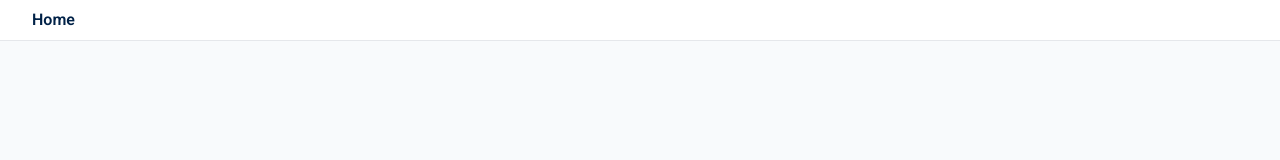
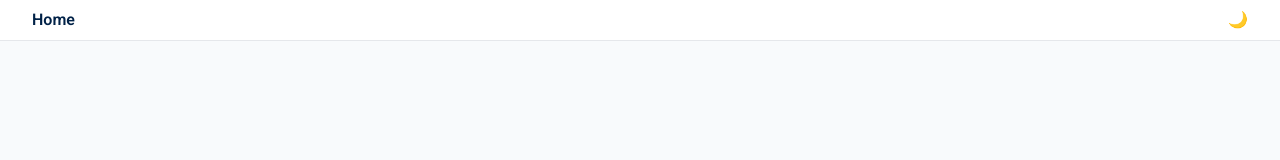
Before and after one commit to virendraxd/institute-website, a React (Vite) app in the folder client/: page /admin in a window 1280 px wide. Shown: the top 160 px of the page. Built offline with nearby package versions, Linux system fonts and the light colour scheme; a web font is replaced by a local one.

Commit message:
Added theme toggle for admin dashboard

```diff
--- a/client/src/App.css
+++ b/client/src/App.css
@@ -9,11 +9,11 @@
 
   --primary-light: hsl(212, 100%, 18%);
 
-  --bg-primary: #fff;
-  --bg-secondary: #f8fafc;
+  --bg-primary: hsl(0, 0%, 100%);
+  --bg-secondary: hsl(210, 40%, 98%);
 
-  --text-primary: #002147;
-  --text-on-dark: #ffffff;
+  --text-primary: hsl(212, 100%, 14%);
+  --text-on-dark: hsl(0, 0%, 100%);
 
   --btn-primary: hsl(42, 90%, 58%);
   --btn-secondary: hsl(42, 90%, 48%);
@@ -26,6 +26,12 @@
   --font-default: var(--font-roboto);
 }
 
+.admin-dark {
+  --bg-secondary: hsl(210, 40%, 6%);
+
+  background-color: var(--bg-secondary);
+}
+
 html {
   scroll-behavior: smooth;
 }
--- a/client/src/App.jsx
+++ b/client/src/App.jsx
@@ -7,6 +7,7 @@ import AdminLogin from './pages/admin/AdminLogin'
 import Dashboard from './pages/admin/Dashboard'
 import ProtectedRoute from './components/admin/ProtectedRoute'
 import { Toaster } from "sonner";
+import AdminLayout from './pages/admin/AdminLayout'
 
 function App() {
 
@@ -18,13 +19,19 @@ function App() {
         <Routes>
           <Route path="/" element={<Home />} />
 
-          <Route path="/admin" element={<AdminLogin />} />
+          <Route path="/admin" element={
+            <AdminLayout>
+              <AdminLogin />
+            </AdminLayout>
+          } />
 
           <Route
             path="/admin/dashboard"
             element={
               <ProtectedRoute>
-                <Dashboard />
+                <AdminLayout>
+                  <Dashboard />
+                </AdminLayout>
               </ProtectedRoute>} />
         </Routes>
       </BrowserRouter>
--- /dev/null
+++ b/client/src/components/ThemeProvider.jsx
@@ -0,0 +1,34 @@
+import { createContext, useContext, useState, useEffect } from "react"
+
+const ThemeContext = createContext();
+
+function ThemeProvider({ children }) {
+    const [darkMode, setDarkMode] = useState(
+        localStorage.getItem("admin-theme") === "admin-dark"
+    );
+
+    useEffect(() => {
+        localStorage.setItem(
+            "admin-theme",
+            darkMode ? "admin-dark" : ""
+        );
+    }, [darkMode]);
+
+    const toggleTheme = () => {
+        setDarkMode(prev => !prev);
+    }
+
+    return (
+        <ThemeContext.Provider
+            value={{ darkMode, toggleTheme }}
+        >
+            <div className={darkMode ? "admin-dark" : ""}>
+                {children}
+            </div>
+        </ThemeContext.Provider>
+    )
+}
+
+export default ThemeProvider;
+
+export const useTheme = () => useContext(ThemeContext);
--- a/client/src/components/admin/Header.jsx
+++ b/client/src/components/admin/Header.jsx
@@ -1,6 +1,7 @@
 import React from 'react'
 import { useState } from 'react';
 import { useNavigate, Link, useLocation } from 'react-router-dom';
+import { useTheme } from "../ThemeProvider";
 
 function Header() {
     const navigate = useNavigate();
@@ -17,9 +18,12 @@ function Header() {
         navigate("/admin");
     };
 
+    const { darkMode, toggleTheme } = useTheme();
+
     return (
         <>
-            <header className="flex px-4 sm:px-8 py-2 gap-4 border-b border-gray-200">
+            <header className="flex px-4 sm:px-8 py-2 border-b border-gray-200 justify-between">
+                <div className="flex flex-row gap-4">
                     <ul>
                         <li>
                             <Link to="/" className="font-semibold hover:text-(--secondary-accent) hover:text-shadow-sm" >Home</Link>
@@ -32,11 +36,18 @@ function Header() {
 
                             <button
                                 onClick={handleLogout}
-                        className="font-semibold hover:text-red-700 hover:text-shadow-sm cursor-pointer">
+                                className="font-semibold hover:text-red-700 hover:text-shadow-sm cursor-pointer"
+                            >
                                 Logout
                             </button>
                         </>
                     )}
+
+                </div>
+
+                <button onClick={toggleTheme}>
+                    {darkMode ? "☀️" : "🌙"}
+                </button>
             </header>
         </>
     )
--- /dev/null
+++ b/client/src/pages/admin/AdminLayout.jsx
@@ -0,0 +1,13 @@
+// import AdminLogin from './AdminLogin'
+import ThemeProvider from '../../components/ThemeProvider'
+// import Dashboard from './Dashboard'
+
+function AdminLayout({ children }) {
+  return (
+    <ThemeProvider>
+      {children}
+    </ThemeProvider>
+  )
+}
+
+export default AdminLayout
```
Lines whose indentation alone changed are shown as unchanged.
